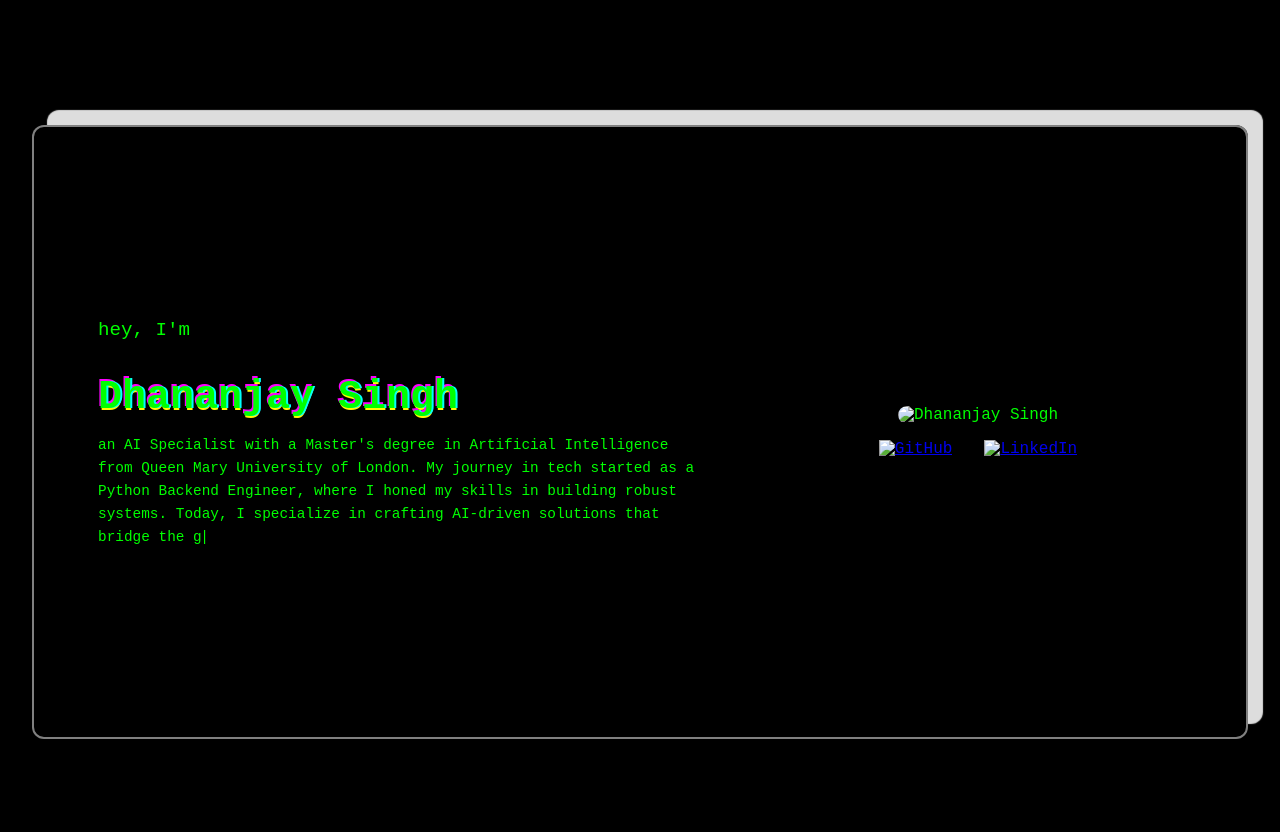
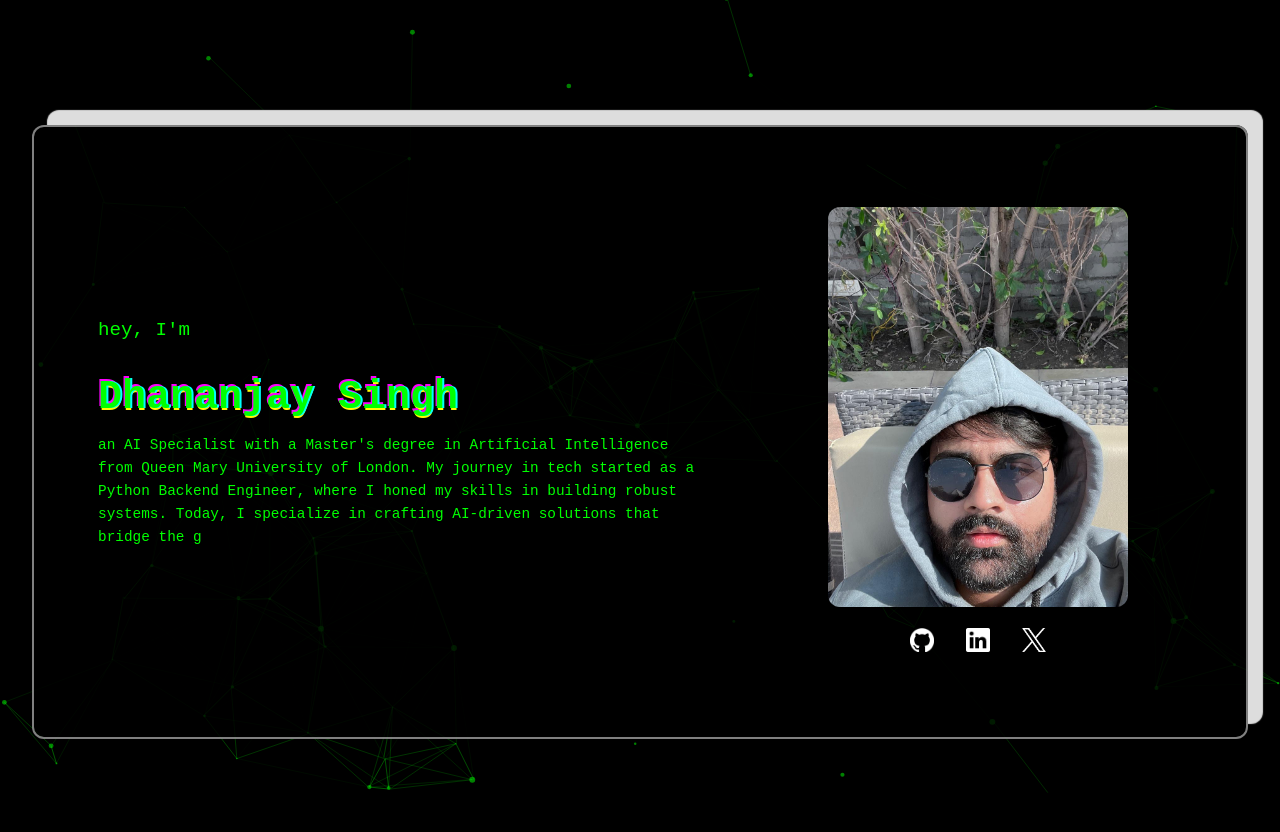
Before and after one commit to DhananjaySinghJ/portfolio-dj, a plain HTML site: page index.html in a window 1280 px wide. Drawn offline with nearby package versions, Linux system fonts and the light colour scheme.

Commit message:
Added socials logos

```diff
--- a/index.html
+++ b/index.html
@@ -21,20 +21,23 @@
             </div>
             <div class="profile-section">
                 <div class="profile-image">
-                    <img src="dhananjay.jpg" alt="Dhananjay Singh">
+                    <img src="./images/profile-img.jpeg" alt="Dhananjay Singh">
                 </div>
                 <div class="social-links">
                     <a href="https://github.com/yourusername" target="_blank">
-                        <img src="/path/to/github-logo.png" alt="GitHub">
+                        <img src="./images/github-mark-white.png" alt="GitHub">
                     </a>
                     <a href="https://linkedin.com/in/yourusername" target="_blank">
-                        <img src="/path/to/linkedin-logo.png" alt="LinkedIn">
+                        <img src="./images/In-White-26.png" alt="LinkedIn">
+                    </a>
+                    <a href="https://linkedin.com/in/yourusername" target="_blank">
+                        <img src="./images/logo-white.png" alt="LinkedIn">
                     </a>
                 </div>
             </div>
         </div>
     </section>
-
+    <script src="scripts.js"></script>
     <script src="particles.js"></script>
 
     <script>
--- a/styles.css
+++ b/styles.css
@@ -34,11 +34,22 @@ body {
     box-shadow: 15px -15px 1px rgba(221, 221, 221, 1);
     gap: 2rem;
     margin: 0 auto;
+    z-index: 3;
 }
 
 .hero-text {
     flex: 0.6;
     padding-right: 2rem;
+}
+
+#particles-js {
+    position: fixed;
+    top: 0;
+    left: 0;
+    width: 100%;
+    height: 100%;
+    z-index: 1;
+    background-color: black;
 }
 
 .intro {
```
Also changed, not shown: images/In-White-26.png (added), images/github-mark-white.png (added), images/logo-black.png (added), images/logo-white.png (added), images/profile-img.jpeg (added).
